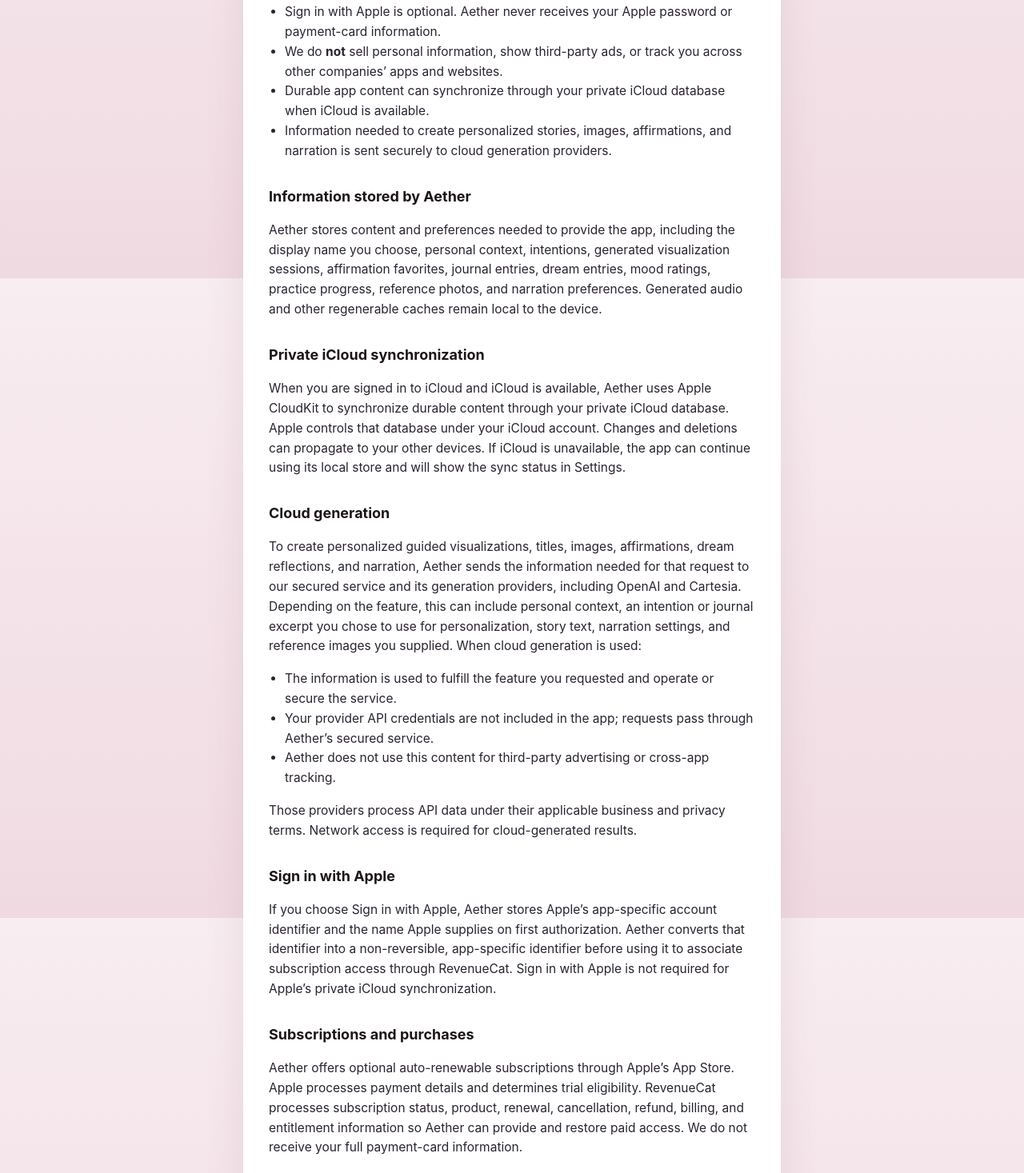
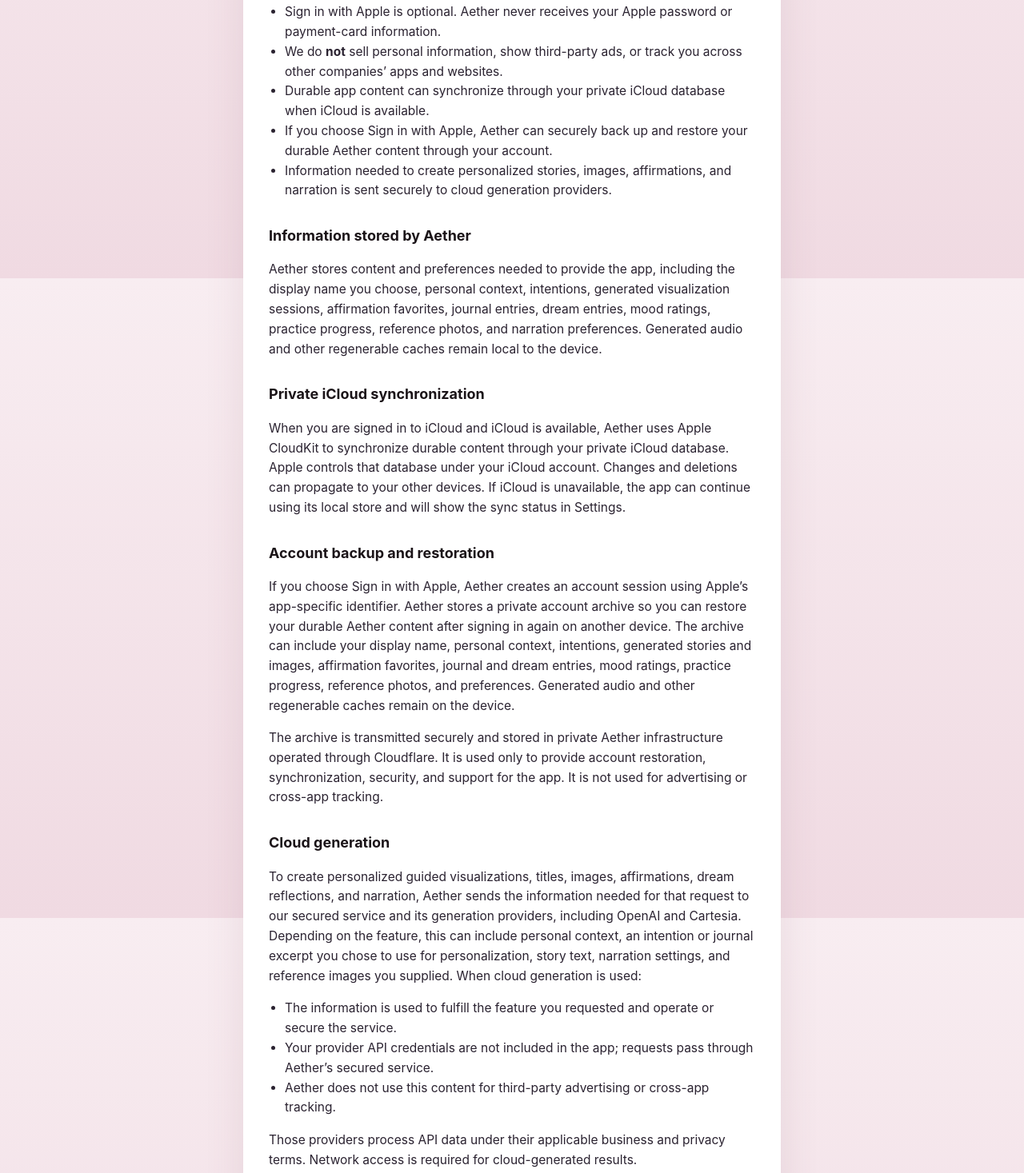
Before and after one commit to rylinjames/aether-legal, a plain HTML site: page privacy.html in a window 1280 px wide. Shown: the part 452-1919 px from the top of the page at 80% size. Drawn offline with Linux system fonts and the light colour scheme.

Commit message:
Update privacy policy for account backup

```diff
--- a/privacy.html
+++ b/privacy.html
@@ -15,7 +15,7 @@
 
   <main class="card">
     <h1>Privacy Policy</h1>
-    <p class="updated">Last updated: July 23, 2026</p>
+    <p class="updated">Last updated: July 29, 2026</p>
 
     <p>Aether (“Aether,” “we,” “us”) is a personal manifestation and visualization app. This policy explains what information the app processes, why it is used, and the choices available to you.</p>
 
@@ -24,6 +24,7 @@
       <li>Sign in with Apple is optional. Aether never receives your Apple password or payment-card information.</li>
       <li>We do <strong>not</strong> sell personal information, show third-party ads, or track you across other companies’ apps and websites.</li>
       <li>Durable app content can synchronize through your private iCloud database when iCloud is available.</li>
+      <li>If you choose Sign in with Apple, Aether can securely back up and restore your durable Aether content through your account.</li>
       <li>Information needed to create personalized stories, images, affirmations, and narration is sent securely to cloud generation providers.</li>
     </ul>
 
@@ -32,6 +33,10 @@
 
     <h2>Private iCloud synchronization</h2>
     <p>When you are signed in to iCloud and iCloud is available, Aether uses Apple CloudKit to synchronize durable content through your private iCloud database. Apple controls that database under your iCloud account. Changes and deletions can propagate to your other devices. If iCloud is unavailable, the app can continue using its local store and will show the sync status in Settings.</p>
+
+    <h2>Account backup and restoration</h2>
+    <p>If you choose Sign in with Apple, Aether creates an account session using Apple’s app-specific identifier. Aether stores a private account archive so you can restore your durable Aether content after signing in again on another device. The archive can include your display name, personal context, intentions, generated stories and images, affirmation favorites, journal and dream entries, mood ratings, practice progress, reference photos, and preferences. Generated audio and other regenerable caches remain on the device.</p>
+    <p>The archive is transmitted securely and stored in private Aether infrastructure operated through Cloudflare. It is used only to provide account restoration, synchronization, security, and support for the app. It is not used for advertising or cross-app tracking.</p>
 
     <h2>Cloud generation</h2>
     <p>To create personalized guided visualizations, titles, images, affirmations, dream reflections, and narration, Aether sends the information needed for that request to our secured service and its generation providers, including OpenAI and Cartesia. Depending on the feature, this can include personal context, an intention or journal excerpt you chose to use for personalization, story text, narration settings, and reference images you supplied. When cloud generation is used:</p>
@@ -43,7 +48,7 @@
     <p>Those providers process API data under their applicable business and privacy terms. Network access is required for cloud-generated results.</p>
 
     <h2>Sign in with Apple</h2>
-    <p>If you choose Sign in with Apple, Aether stores Apple’s app-specific account identifier and the name Apple supplies on first authorization. Aether converts that identifier into a non-reversible, app-specific identifier before using it to associate subscription access through RevenueCat. Sign in with Apple is not required for Apple’s private iCloud synchronization.</p>
+    <p>If you choose Sign in with Apple, Aether uses Apple’s app-specific account identifier and the name Apple supplies on first authorization to establish and restore your Aether account. Aether also converts that identifier into a non-reversible, app-specific identifier before using it to associate subscription access through RevenueCat. Sign in with Apple is not required for Apple’s private iCloud synchronization.</p>
 
     <h2>Subscriptions and purchases</h2>
     <p>Aether offers optional auto-renewable subscriptions through Apple’s App Store. Apple processes payment details and determines trial eligibility. RevenueCat processes subscription status, product, renewal, cancellation, refund, billing, and entitlement information so Aether can provide and restore paid access. We do not receive your full payment-card information.</p>
@@ -58,7 +63,7 @@
     <p>Aether is not directed to children under 13, and we do not knowingly collect information from children.</p>
 
     <h2>Your control</h2>
-    <p>You can delete individual entries in the app, disconnect Sign in with Apple, or use “Delete Aether Data” to delete synchronized Aether content. Deleting synchronized content can remove it from your other devices. Deleting the app alone does not cancel a subscription or necessarily delete data in your private iCloud database. Subscriptions can be managed or cancelled in Aether’s subscription center or your Apple ID settings.</p>
+    <p>You can delete individual entries in the app, disconnect Sign in with Apple, or use “Delete Aether Data” to permanently delete your local content, private iCloud content, and signed-in Aether account archive. Deleting synchronized content can remove it from your other devices. Deleting the app alone does not cancel a subscription or necessarily delete data in your private iCloud database. Subscriptions can be managed or cancelled in Aether’s subscription center or your Apple ID settings.</p>
 
     <h2>Changes to this policy</h2>
     <p>If we update this policy, we will revise the “Last updated” date above and, where appropriate, note the change in the app.</p>
```
